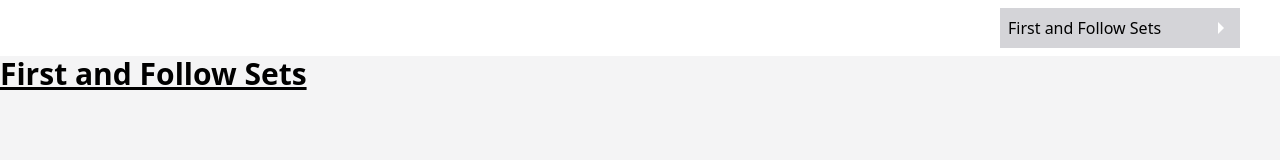
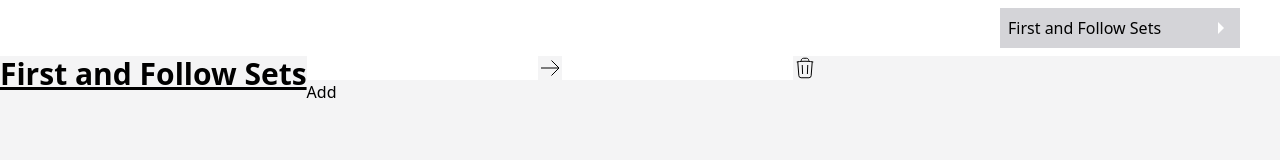
Before and after one commit to Lettuce05/comp-util, a Preact app: page / in a window 1280 px wide. Shown: the top 160 px of the page. Built offline with nearby package versions, Linux system fonts and the light colour scheme.

Commit message:
Add GrammarInput component and logic

```diff
--- a/package.json
+++ b/package.json
@@ -10,7 +10,8 @@
   },
   "dependencies": {
     "@preact/signals": "^1.1.3",
-    "preact": "^10.11.3"
+    "preact": "^10.11.3",
+    "uuid": "^9.0.0"
   },
   "devDependencies": {
     "@preact/preset-vite": "^2.4.0",
--- a/src/components/First/First.tsx
+++ b/src/components/First/First.tsx
@@ -1,11 +1,13 @@
 import { useContext } from 'preact/hooks'
 import {AppState} from '../../main'
+import Grammar from '../Grammar/Grammar';
 
 export default function First() {
   const {page} = useContext(AppState);
   return (
     <div className="flex flex-1">
       <h1 className="text-3xl font-bold underline font-sans">{page}</h1>
+      <Grammar />
     </div>
   )
 }
--- /dev/null
+++ b/src/components/Grammar/Grammar.tsx
@@ -0,0 +1,44 @@
+import { useContext } from "preact/hooks"
+import { AppState } from "../../main"
+import { GRAMMAR_INPUT } from "../../types"
+import {v4} from 'uuid'
+import GrammarInput from "../GrammarInput/GrammarInput"
+
+export default function Grammar() {
+  const {grammarInput} = useContext(AppState)
+
+  function handleChange(id: string, e: Event){
+    let grammar = [...grammarInput.value];
+    grammar = grammar.map((input: GRAMMAR_INPUT) => {
+      if (input.id === id){
+        input[e.target.name] = e.target.value
+      }
+      return input
+    })
+
+    grammarInput.value = grammar;
+  }
+
+  function handleRemove(id: string){
+    let grammar = [...grammarInput.value];
+    grammar = grammar.filter((input) => input.id !== id);
+    grammarInput.value = grammar;
+  }
+
+  function handleAdd(){
+   const newGrammarInput: GRAMMAR_INPUT = {
+      id: v4(),
+      LH: '',
+      RH: '',
+    }
+
+    grammarInput.value = [...grammarInput.value, newGrammarInput]
+  }
+
+  return (
+    <div>
+      {grammarInput.value.map((input: GRAMMAR_INPUT)=> <GrammarInput key={input.id} input={input} handleInput={handleChange} handleRemove={handleRemove} />)}
+      <button onClick={handleAdd}>Add</button>
+    </div>
+  )
+}
--- /dev/null
+++ b/src/components/GrammarInput/GrammarInput.tsx
@@ -0,0 +1,25 @@
+import { GRAMMAR_INPUT } from "../../types";
+
+type GrammarInputParam = {
+  input: GRAMMAR_INPUT,
+  handleInput: (id: string, e: Event) => void,
+  handleRemove: (id: string) => void
+}
+
+export default function GrammarInput({input, handleInput, handleRemove}: GrammarInputParam) {
+
+  return (
+    <div className='flex'>
+      <input name='LH' type='text' value={input.LH} onInput={(e)=>handleInput(input.id, e)} />
+      <svg xmlns="http://www.w3.org/2000/svg" fill="none" viewBox="0 0 24 24" strokeWidth={10} stroke="currentColor" className="w-6 h-6">
+        <path strokeLinecap="round" strokeLinejoin="round" d="M13.5 4.5L21 12m0 0l-7.5 7.5M21 12H3" />
+      </svg>
+      <input name='RH' type='text' value={input.RH} onInput={(e)=>handleInput(input.id, e)} />
+      <button onClick={()=>handleRemove(input.id)}>
+        <svg xmlns="http://www.w3.org/2000/svg" fill="none" viewBox="0 0 24 24" strokeWidth={1.5} stroke="currentColor" className="w-6 h-6">
+          <path strokeLinecap="round" strokeLinejoin="round" d="M14.74 9l-.346 9m-4.788 0L9.26 9m9.968-3.21c.342.052.682.107 1.022.166m-1.022-.165L18.16 19.673a2.25 2.25 0 01-2.244 2.077H8.084a2.25 2.25 0 01-2.244-2.077L4.772 5.79m14.456 0a48.108 48.108 0 00-3.478-.397m-12 .562c.34-.059.68-.114 1.022-.165m0 0a48.11 48.11 0 013.478-.397m7.5 0v-.916c0-1.18-.91-2.164-2.09-2.201a51.964 51.964 0 00-3.32 0c-1.18.037-2.09 1.022-2.09 2.201v.916m7.5 0a48.667 48.667 0 00-7.5 0" />
+        </svg>
+      </button>
+    </div>
+  )
+}
--- a/src/state.ts
+++ b/src/state.ts
@@ -1,7 +1,10 @@
 import { signal } from "@preact/signals"
-import {pages} from './types'
+import {v4} from 'uuid'
+import {GRAMMAR_INPUT, pages} from './types'
+
+
 export function createState() {
   const page = signal(pages.FIRST)
-
-  return {page}
+  const grammarInput: GRAMMAR_INPUT[] = signal([{id: v4(), LH: '', RH: ''}])
+  return {page, grammarInput}
 }
--- a/src/types.ts
+++ b/src/types.ts
@@ -6,3 +6,9 @@ export const pages = {
     SLR: "SLR(1) Automaton",
     LALR: "LALR(1) Automaton",
 } as const;
+
+export type GRAMMAR_INPUT = {
+  id: string,
+  LH: string,
+  RH: string
+}
```
Also changed, not shown: 1 other file (tests, documents, lock files or other folders).
